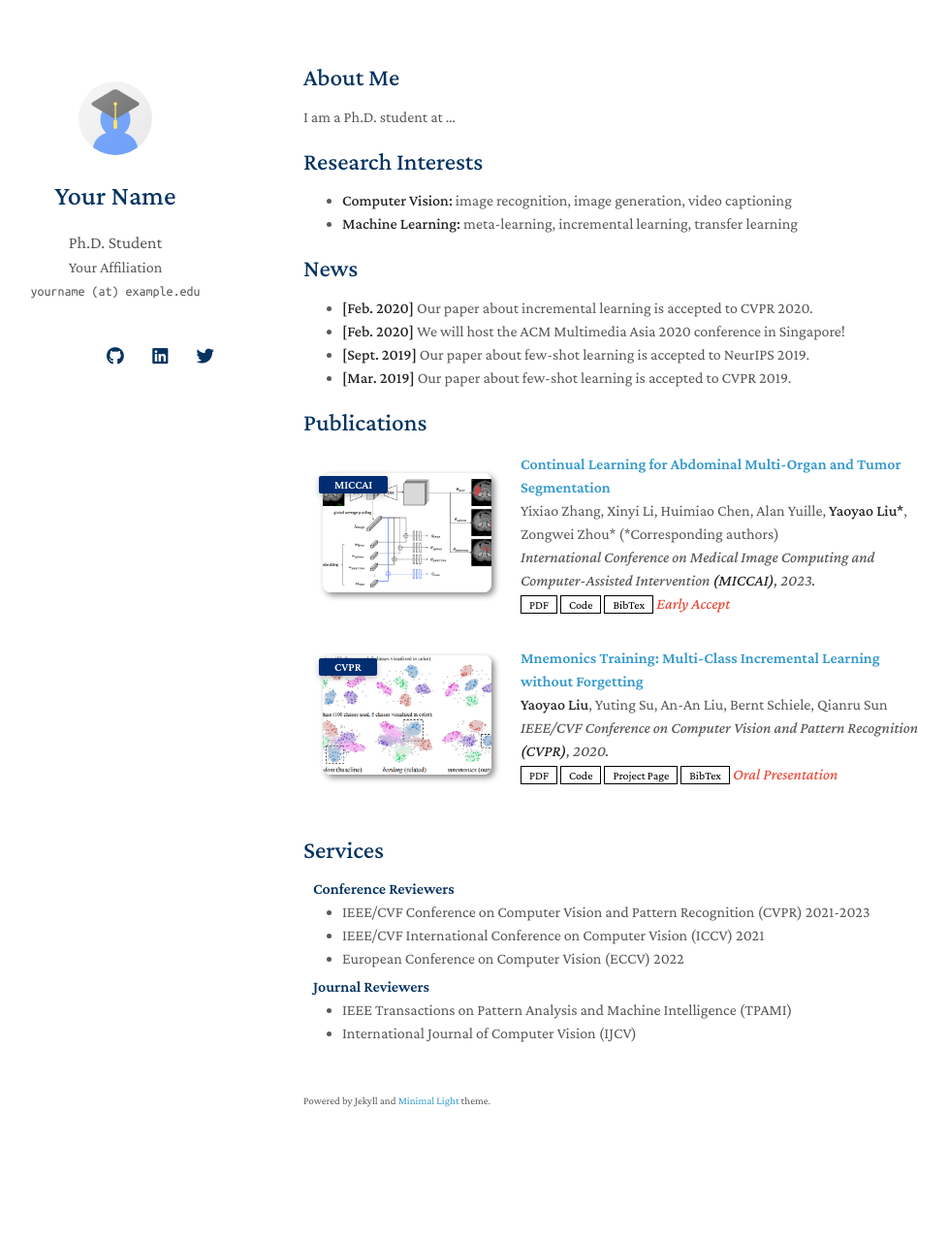
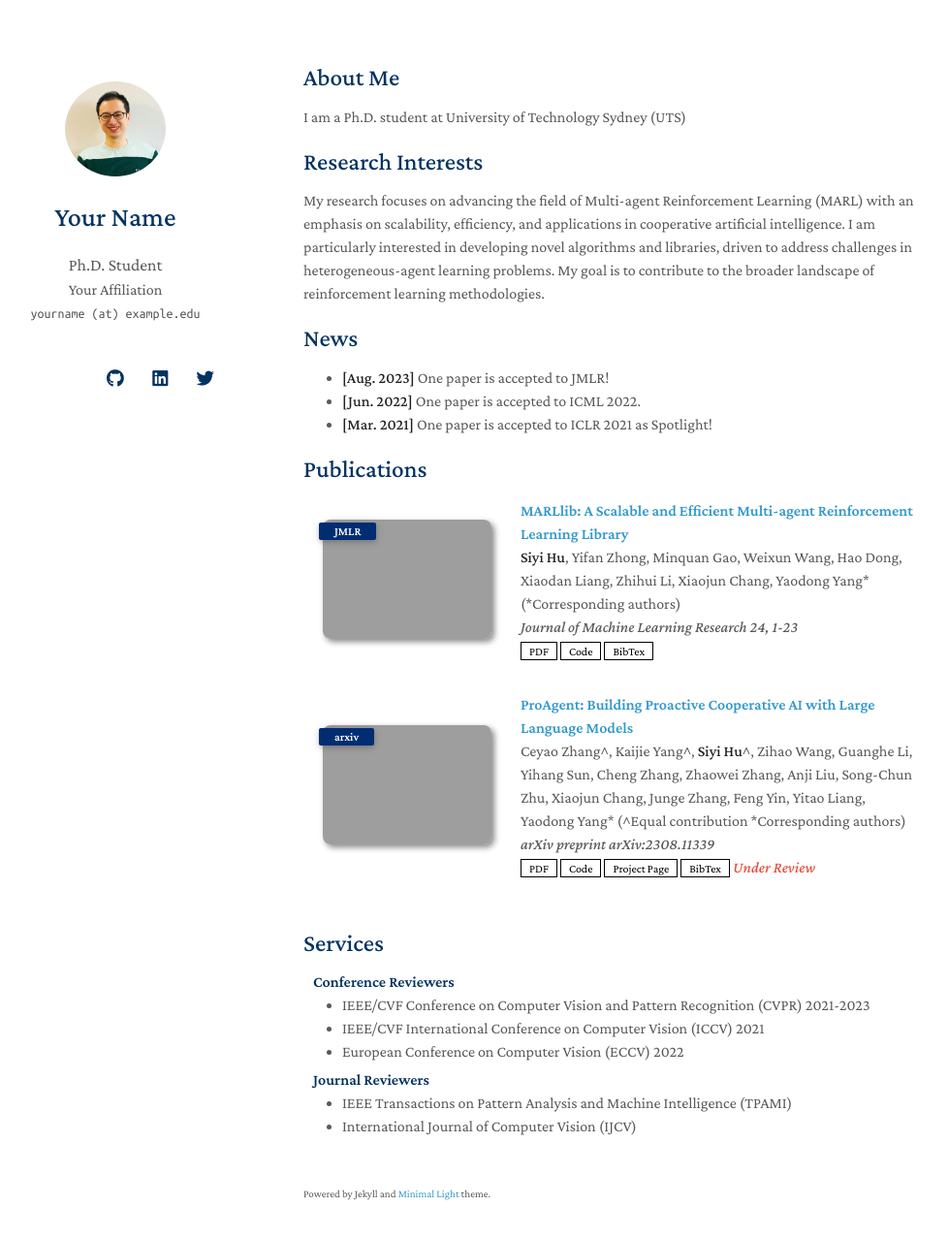
Before and after one commit to Theohhhu/theohhhu.github.io, a Jekyll site: the page built from index.md, in a window 1280 px wide and 1312 px high. Shown: the top 1277 px of the window at 97% size, without its empty margins (157-1135 px from the left). Built offline with Jekyll 4.4.1, drawn with Linux system fonts in a browser that asks for light colours; nearby versions of some CDN libraries; a style sheet for code colours, icons or effects is not loaded; our own code applies the rules of GitHub Pages for plain Markdown files; grey boxes are pictures that could not be loaded.

Commit message:
commit 1

```diff
--- a/_data/publications.yml
+++ b/_data/publications.yml
@@ -1,22 +1,21 @@
 main:
 
-  - title: Continual Learning for Abdominal Multi-Organ and Tumor Segmentation
-    authors: Yixiao Zhang, Xinyi Li, Huimiao Chen, Alan Yuille, <strong>Yaoyao Liu*</strong>, Zongwei Zhou* (*Corresponding authors)
-    conference_short: MICCAI
-    conference: International Conference on Medical Image Computing and Computer-Assisted Intervention <strong>(MICCAI)</strong>, 2023.
-    pdf: https://arxiv.org/pdf/2306.00988.pdf
-    code: https://github.com/MrGiovanni/ContinualLearning
-    bibtex: https://bib.yliu.me/MICCAI23.txt
-    image: ./assets/img/teaser_example_2.png
-    notes: Early Accept
+  - title: "MARLlib: A Scalable and Efficient Multi-agent Reinforcement Learning Library"
+    authors: <strong>Siyi Hu</strong>, Yifan Zhong, Minquan Gao, Weixun Wang, Hao Dong, Xiaodan Liang, Zhihui Li, Xiaojun Chang, Yaodong Yang* (*Corresponding authors)
+    conference_short: JMLR
+    conference: Journal of Machine Learning Research 24, 1-23
+    pdf: https://www.jmlr.org/papers/volume24/23-0378/23-0378.pdf
+    code: https://github.com/Replicable-MARL/MARLlib
+    bibtex: https://www.jmlr.org/papers/v24/23-0378.bib
+    image: https://github.com/Replicable-MARL/MARLlib/blob/master/docs/source/images/overview.png
 
-  - title: "Mnemonics Training: Multi-Class Incremental Learning without Forgetting"
-    authors: <strong>Yaoyao Liu</strong>, Yuting Su, An-An Liu, Bernt Schiele, Qianru Sun
-    conference_short: CVPR
-    conference: IEEE/CVF Conference on Computer Vision and Pattern Recognition <strong>(CVPR)</strong>, 2020.
-    pdf: https://arxiv.org/pdf/2002.10211.pdf
-    code: https://github.com/yaoyao-liu/class-incremental-learning/tree/main/mnemonics-training
-    page: https://class-il.mpi-inf.mpg.de/mnemonics/
-    bibtex: https://class-il.mpi-inf.mpg.de/mnemonics/
-    notes: Oral Presentation
-    image: ./assets/img/teaser_example.png
+  - title: "ProAgent: Building Proactive Cooperative AI with Large Language Models"
+    authors: Ceyao Zhang^, Kaijie Yang^, <strong>Siyi Hu</strong>^, Zihao Wang, Guanghe Li, Yihang Sun, Cheng Zhang, Zhaowei Zhang, Anji Liu, Song-Chun Zhu, Xiaojun Chang, Junge Zhang, Feng Yin, Yitao Liang, Yaodong Yang* (^Equal contribution *Corresponding authors)
+    conference_short: arxiv
+    conference: arXiv preprint arXiv:2308.11339
+    pdf: https://arxiv.org/pdf/2308.11339
+    code: https://github.com/PKU-Alignment/ProAgent
+    page: https://pku-proagent.github.io/
+    bibtex: https://scholar.googleusercontent.com/scholar.bib?q=info:3J1O4UzLuqYJ:scholar.google.com/&output=citation&scisdr=ClF6bhLDEMOWlfXSMn0:AFWwaeYAAAAAZV3UKn2myk_RYEQPWXMIBfB5fNk&scisig=AFWwaeYAAAAAZV3UKjoUw9qGZ1lg2ft3VpINdQU&scisf=4&ct=citation&cd=-1&hl=en
+    notes: Under Review
+    image: https://pku-proagent.github.io/static/images/overview_revise_page-0001.jpg
--- a/index.md
+++ b/index.md
@@ -4,19 +4,17 @@ layout: homepage
 
 ## About Me
 
-I am a Ph.D. student at ...
+I am a Ph.D. student at University of Technology Sydney (UTS)
 
 ## Research Interests
 
-- **Computer Vision:** image recognition, image generation, video captioning
-- **Machine Learning:** meta-learning, incremental learning, transfer learning
+My research focuses on advancing the field of Multi-agent Reinforcement Learning (MARL) with an emphasis on scalability, efficiency, and applications in cooperative artificial intelligence. I am particularly interested in developing novel algorithms and libraries, driven to address challenges in heterogeneous-agent learning problems. My goal is to contribute to the broader landscape of reinforcement learning methodologies.
 
 ## News
 
-- **[Feb. 2020]** Our paper about incremental learning is accepted to CVPR 2020.
-- **[Feb. 2020]** We will host the ACM Multimedia Asia 2020 conference in Singapore!
-- **[Sept. 2019]** Our paper about few-shot learning is accepted to NeurIPS 2019.
-- **[Mar. 2019]** Our paper about few-shot learning is accepted to CVPR 2019.
+- **[Aug. 2023]** One paper is accepted to JMLR!
+- **[Jun. 2022]** One paper is accepted to ICML 2022.
+- **[Mar. 2021]** One paper is accepted to ICLR 2021 as Spotlight!
 
 {% include_relative _includes/publications.md %}
 
```
Also changed, not shown: html_source_file/index.html (+26 -32 lines), assets/img/avatar.png, html_source_file/assets/img/avatar.png, 2 other files.
